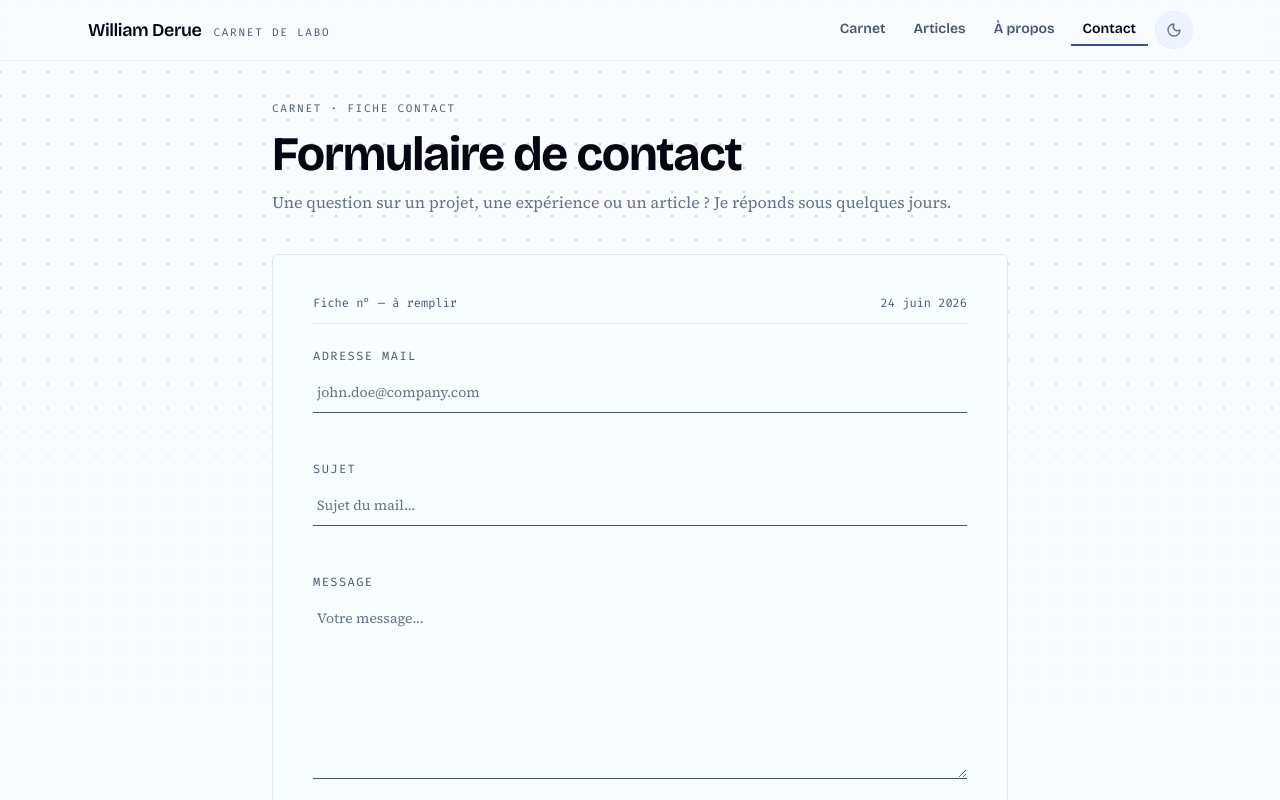
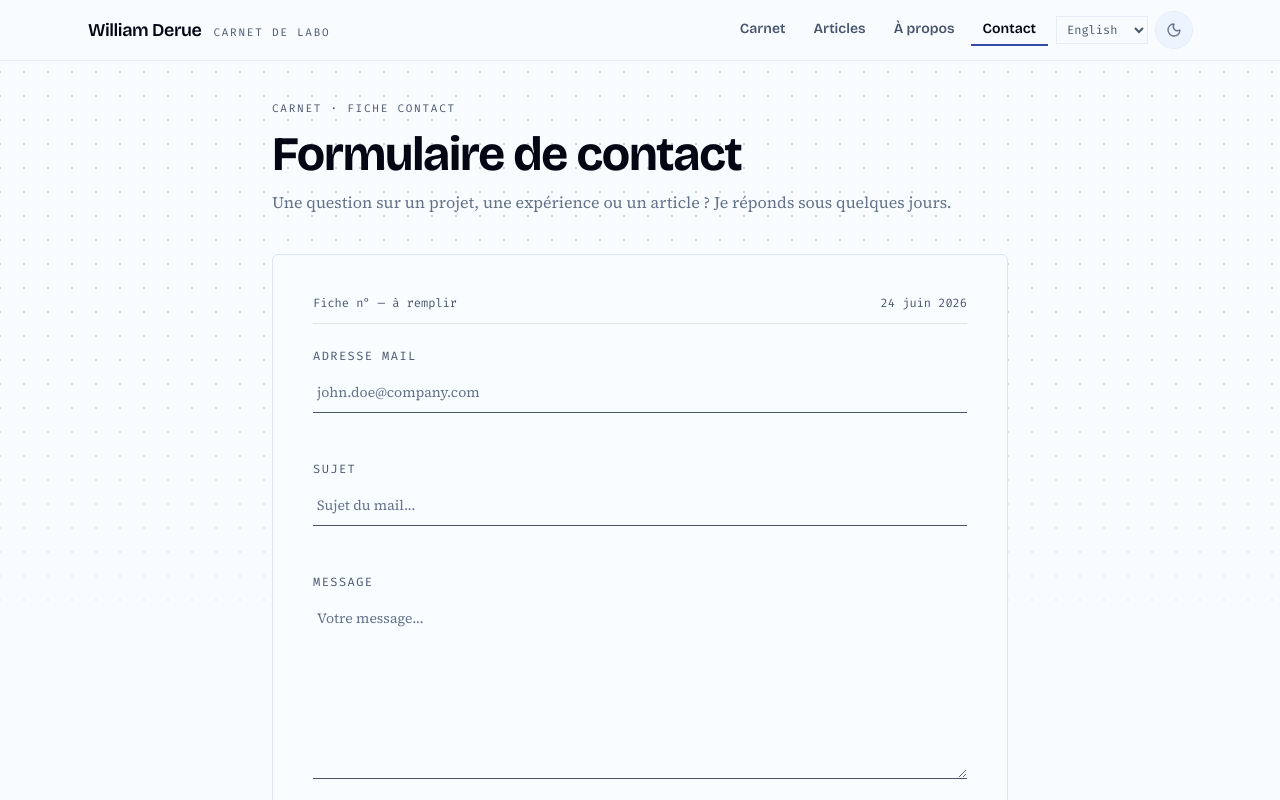
Before and after one commit to WillIsback/Portfolio, a Next.js app: page /en/Contact in a window 1280 px wide. Shown: the top 800 px of the page. Built offline with nearby package versions, Linux system fonts and the light colour scheme.

Commit message:
feat(i18n): sélecteur de langue dans l'en-tête

```diff
--- a/components/Header/Header.tsx
+++ b/components/Header/Header.tsx
@@ -1,3 +1,4 @@
+import LocaleSwitcher from "@/components/LocaleSwitcher/LocaleSwitcher";
 import ThemeToggle from "@/components/theme/ThemeToggle";
 import { Link } from "@/i18n/navigation";
 import NavMenu from "./NavMenu";
@@ -19,6 +20,7 @@ export default function Header() {
 				</Link>
 				<div className="flex items-center gap-1 sm:gap-2">
 					<NavMenu />
+					<LocaleSwitcher />
 					<ThemeToggle />
 				</div>
 			</div>
--- /dev/null
+++ b/components/LocaleSwitcher/LocaleSelect.tsx
@@ -0,0 +1,46 @@
+"use client";
+
+export interface LocaleSelectProps {
+	id: string;
+	/** Code de la langue active. */
+	value: string;
+	locales: readonly string[];
+	/** Libellé traduit de chaque langue, indexé par code. */
+	labels: Record<string, string>;
+	/** Texte du `<label>` masqué et de `aria-label`. */
+	label: string;
+	disabled?: boolean;
+	onChange: (locale: string) => void;
+}
+
+export default function LocaleSelect({
+	id,
+	value,
+	locales,
+	labels,
+	label,
+	disabled,
+	onChange,
+}: LocaleSelectProps) {
+	return (
+		<>
+			<label htmlFor={id} className="sr-only">
+				{label}
+			</label>
+			<select
+				id={id}
+				value={value}
+				disabled={disabled}
+				aria-label={label}
+				onChange={(event) => onChange(event.target.value)}
+				className="rounded-none border border-border/70 bg-background px-1.5 py-1 font-mono text-xs text-ink-soft focus-visible:outline-none focus-visible:ring-2 focus-visible:ring-ring"
+			>
+				{locales.map((code) => (
+					<option key={code} value={code}>
+						{labels[code]}
+					</option>
+				))}
+			</select>
+		</>
+	);
+}
--- /dev/null
+++ b/components/LocaleSwitcher/LocaleSwitcher.tsx
@@ -0,0 +1,40 @@
+"use client";
+
+import { useLocale, useTranslations } from "next-intl";
+import { useTransition } from "react";
+import { usePathname, useRouter } from "@/i18n/navigation";
+import { routing } from "@/i18n/routing";
+import LocaleSelect from "./LocaleSelect";
+
+export default function LocaleSwitcher() {
+	const t = useTranslations("locale");
+	const locale = useLocale();
+	const router = useRouter();
+	const pathname = usePathname();
+	const [pending, startTransition] = useTransition();
+
+	// Annotation plutôt qu'un `as` : `Object.fromEntries` infère `{[k: string]: any}`
+	// depuis un tableau de `string[]`, et l'annotation fixe le type exact sans le
+	// faire mentir au lecteur sur ce que contient réellement `labels`.
+	const labels: Record<string, string> = Object.fromEntries(
+		routing.locales.map((code) => [code, t(`names.${code}`)]),
+	);
+
+	function change(next: string) {
+		startTransition(() => {
+			router.replace(pathname, { locale: next });
+		});
+	}
+
+	return (
+		<LocaleSelect
+			id="locale-switcher"
+			value={locale}
+			locales={routing.locales}
+			labels={labels}
+			label={t("label")}
+			disabled={pending}
+			onChange={change}
+		/>
+	);
+}
--- a/messages/en.json
+++ b/messages/en.json
@@ -18,5 +18,13 @@
 		"title": "Page not found",
 		"body": "This page does not exist or has been moved.",
 		"back": "Back to home"
+	},
+	"locale": {
+		"label": "Language",
+		"names": {
+			"fr": "Français",
+			"en": "English",
+			"zh": "中文"
+		}
 	}
 }
--- a/messages/fr.json
+++ b/messages/fr.json
@@ -18,5 +18,13 @@
 		"title": "Page introuvable",
 		"body": "Cette page n'existe pas ou a été déplacée.",
 		"back": "Retour à l'accueil"
+	},
+	"locale": {
+		"label": "Langue",
+		"names": {
+			"fr": "Français",
+			"en": "English",
+			"zh": "中文"
+		}
 	}
 }
--- a/messages/zh.json
+++ b/messages/zh.json
@@ -18,5 +18,13 @@
 		"title": "页面不存在",
 		"body": "该页面不存在或已被移动。",
 		"back": "返回首页"
+	},
+	"locale": {
+		"label": "语言",
+		"names": {
+			"fr": "Français",
+			"en": "English",
+			"zh": "中文"
+		}
 	}
 }
```
Also changed, not shown: 1 other file (tests, documents, lock files or other folders).
